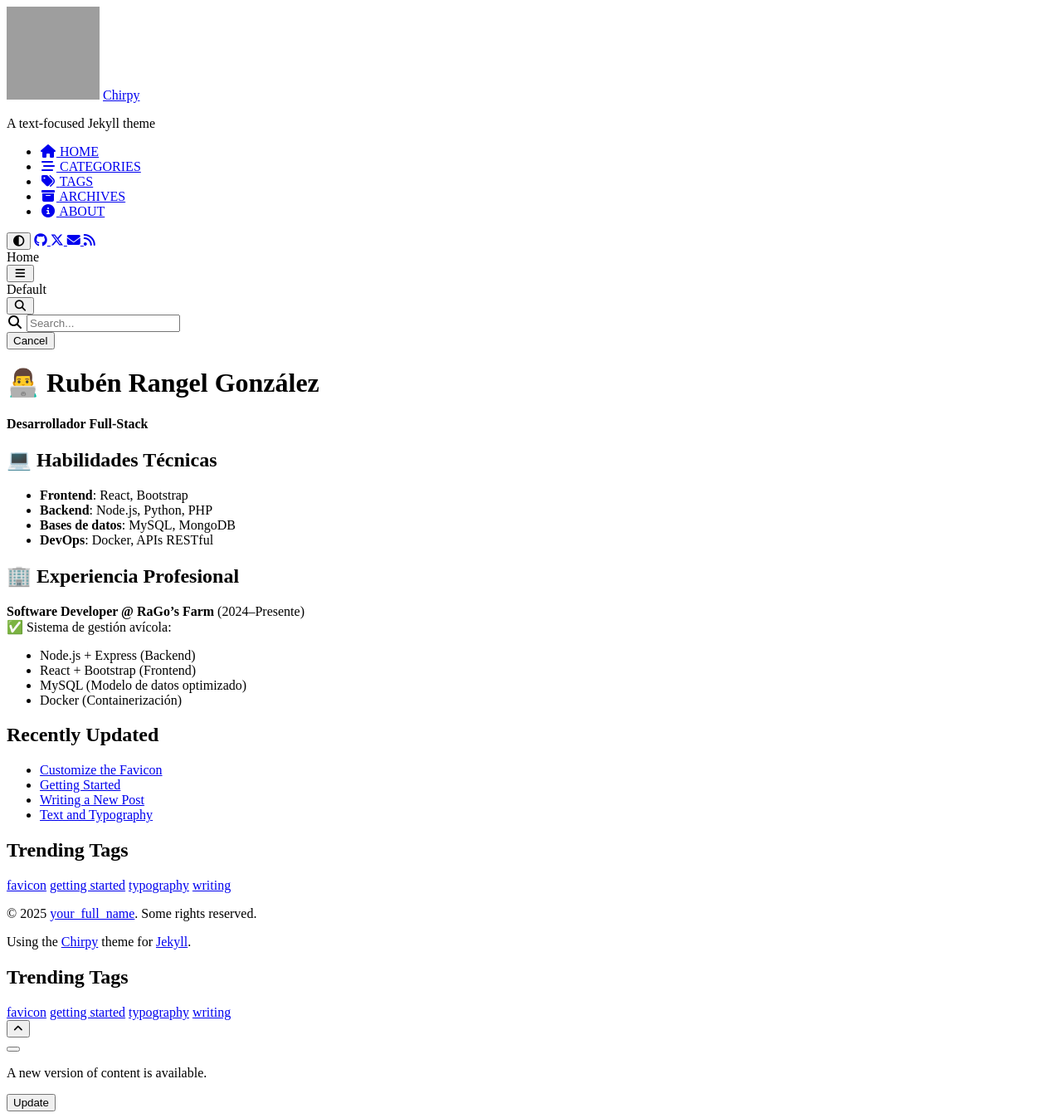
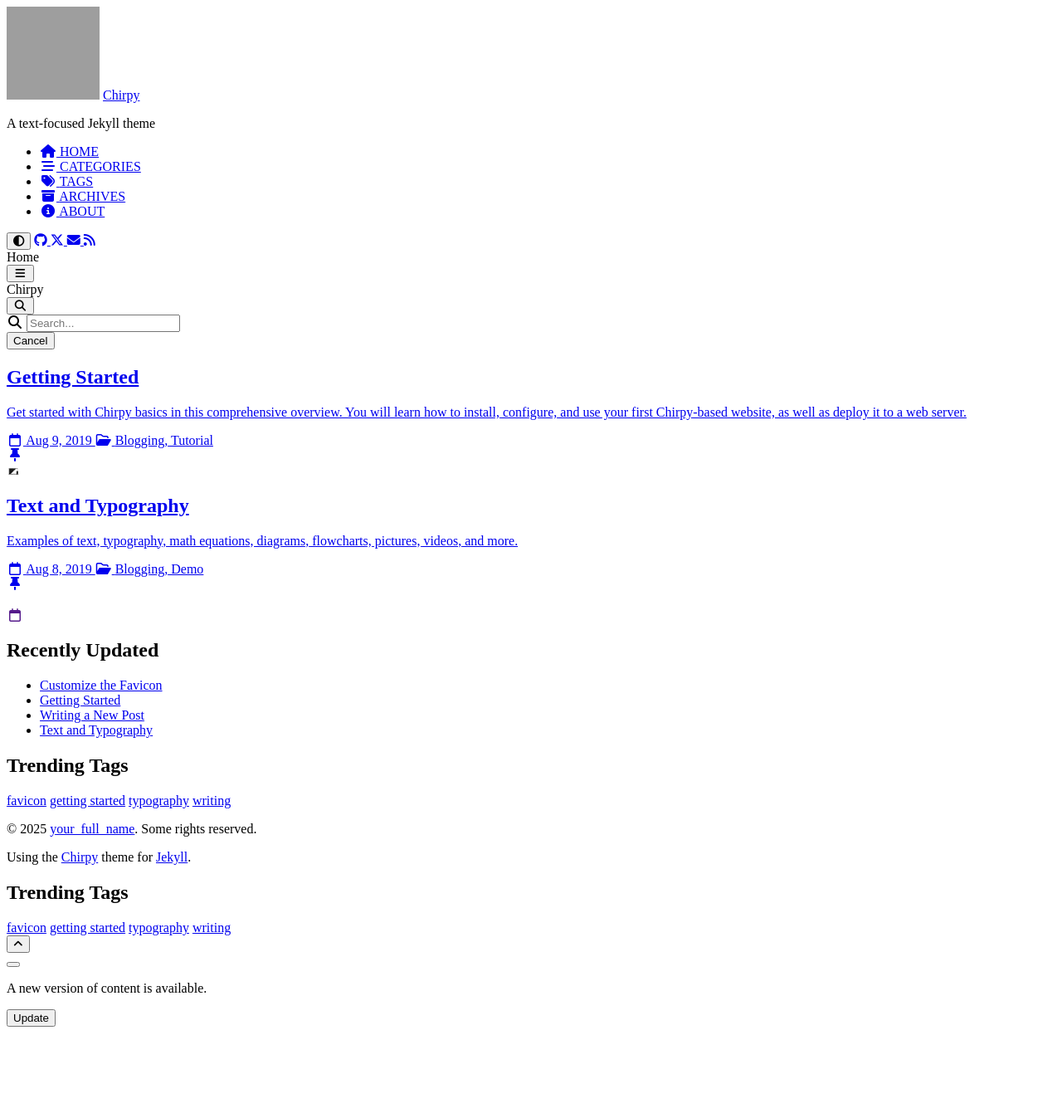
Before and after one commit to rurago/rubenrangel.github.io, a Jekyll site: the page built from index.md, in a window 1280 px wide. Shown: the whole page at 83% size. Built offline with Jekyll 4.4.1, drawn with Linux system fonts in a browser that asks for light colours; cached includes are drawn as plain includes; comment, search, counter and statistics services are not loaded; after the commit the page ends 1245 px from its top, so only the background shows below that; grey boxes are pictures that could not be loaded.

Commit message:
jekyll chirpy

```diff
--- a/index.md
+++ b/index.md
@@ -1,21 +1,4 @@
 ---
-layout: default
-title: "Rubén Rangel González"
+layout: home
+# Index page
 ---
-
-# 👨‍💻 Rubén Rangel González
-**Desarrollador Full-Stack**
-
-## 💻 Habilidades Técnicas
-- **Frontend**: React, Bootstrap
-- **Backend**: Node.js, Python, PHP
-- **Bases de datos**: MySQL, MongoDB
-- **DevOps**: Docker, APIs RESTful
-
-## 🏢 Experiencia Profesional
-**Software Developer @ RaGo's Farm** (2024–Presente)
-✅ Sistema de gestión avícola:
-- Node.js + Express (Backend)
-- React + Bootstrap (Frontend)
-- MySQL (Modelo de datos optimizado)
-- Docker (Containerización)
```
